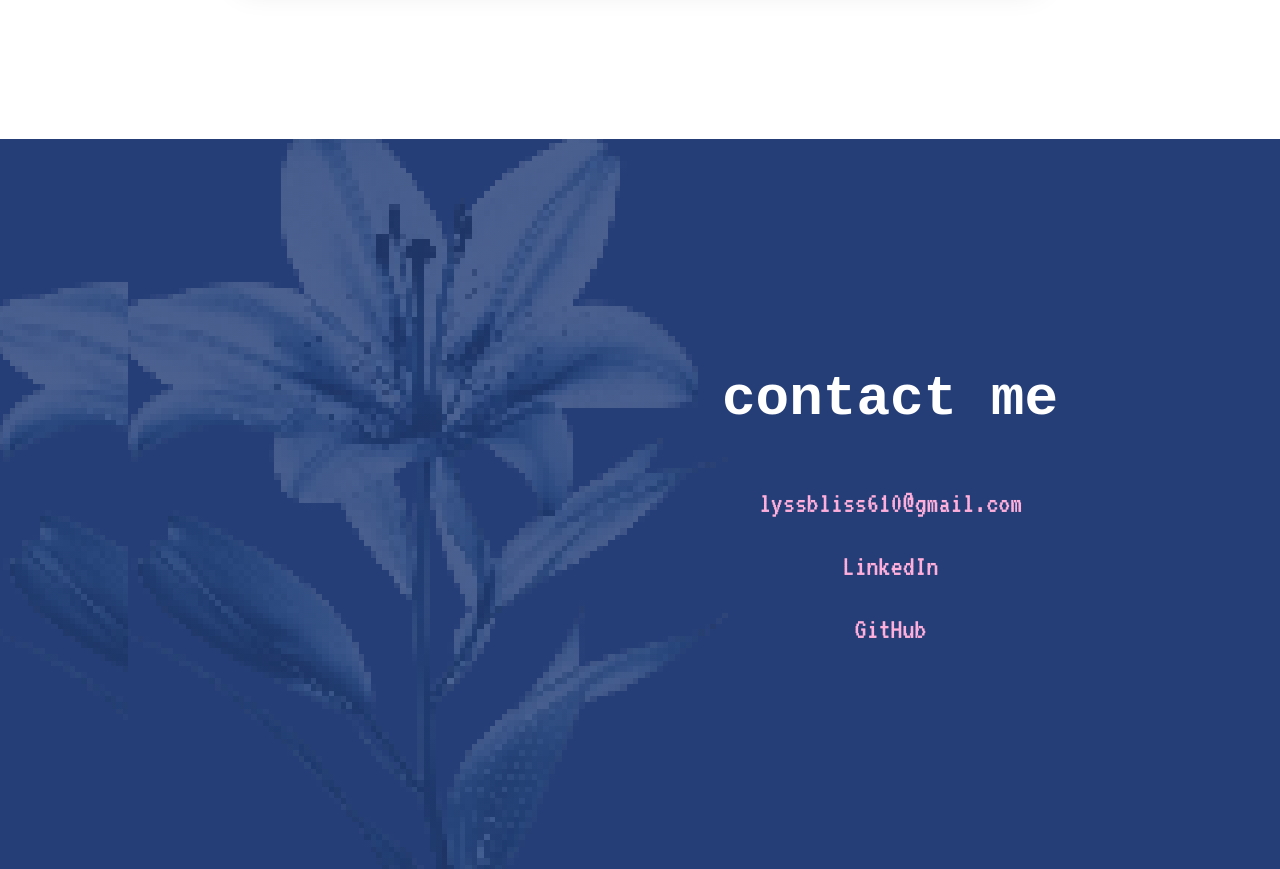
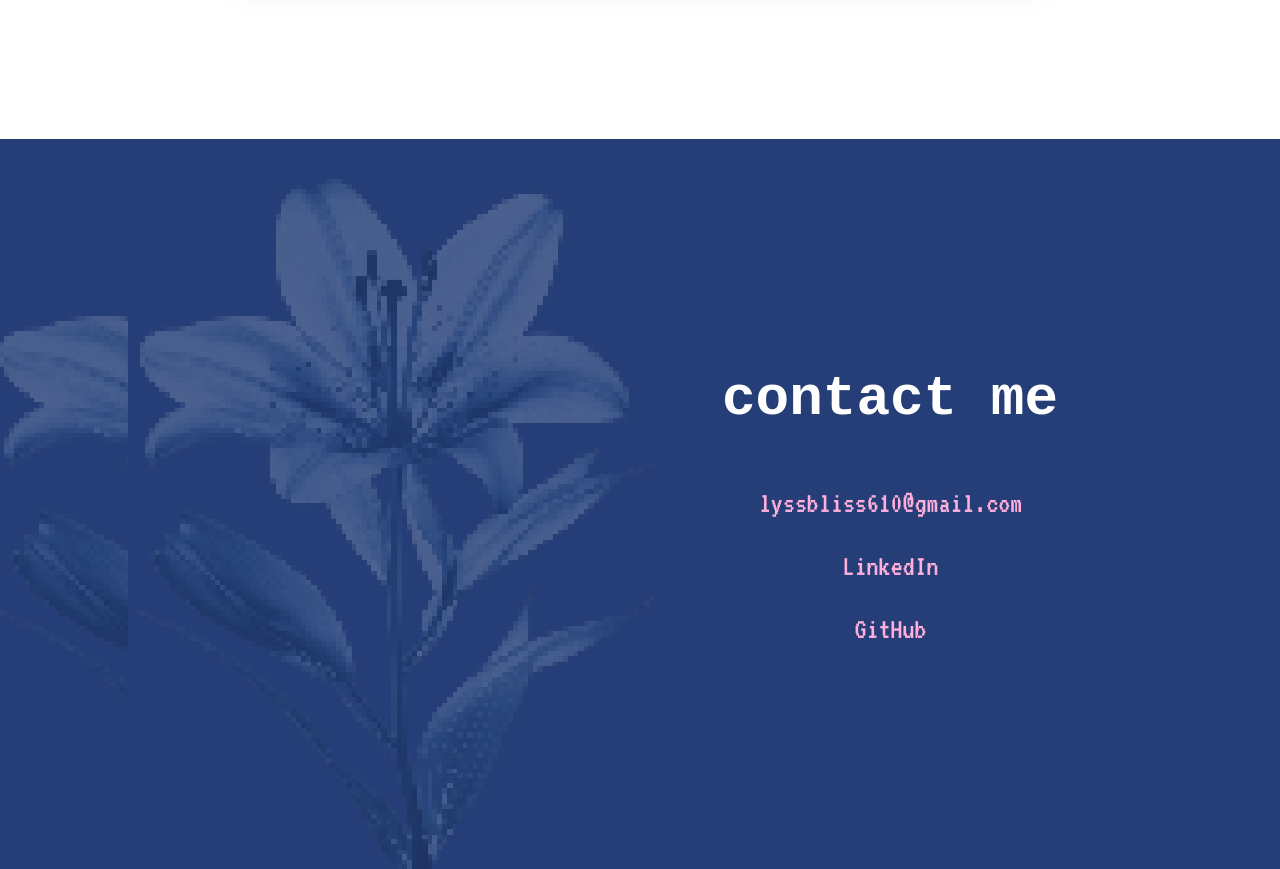
Before and after one commit to alynguyxn/alyssa-portfolio, a React (Vite) app: page / in a window 1280 px wide. Shown: the part 3460-4329 px from the top of the page. Built offline with nearby package versions, Linux system fonts and the light colour scheme; a web font is replaced by a local one.

Commit message:
formatting contact section

```diff
--- a/src/index.css
+++ b/src/index.css
@@ -1223,10 +1223,10 @@ button:focus-visible {
   background-repeat: no-repeat !important;
 
   /* Forces it to the left side */
-  background-position: left -50px center !important;
+  background-position: left -5% center !important;
 
   /* Makes it much larger (adjust 600px if needed) */
-  background-size: 650px auto !important;
+  background-size: 550px auto !important;
 
   image-rendering: pixelated;
 }
```
